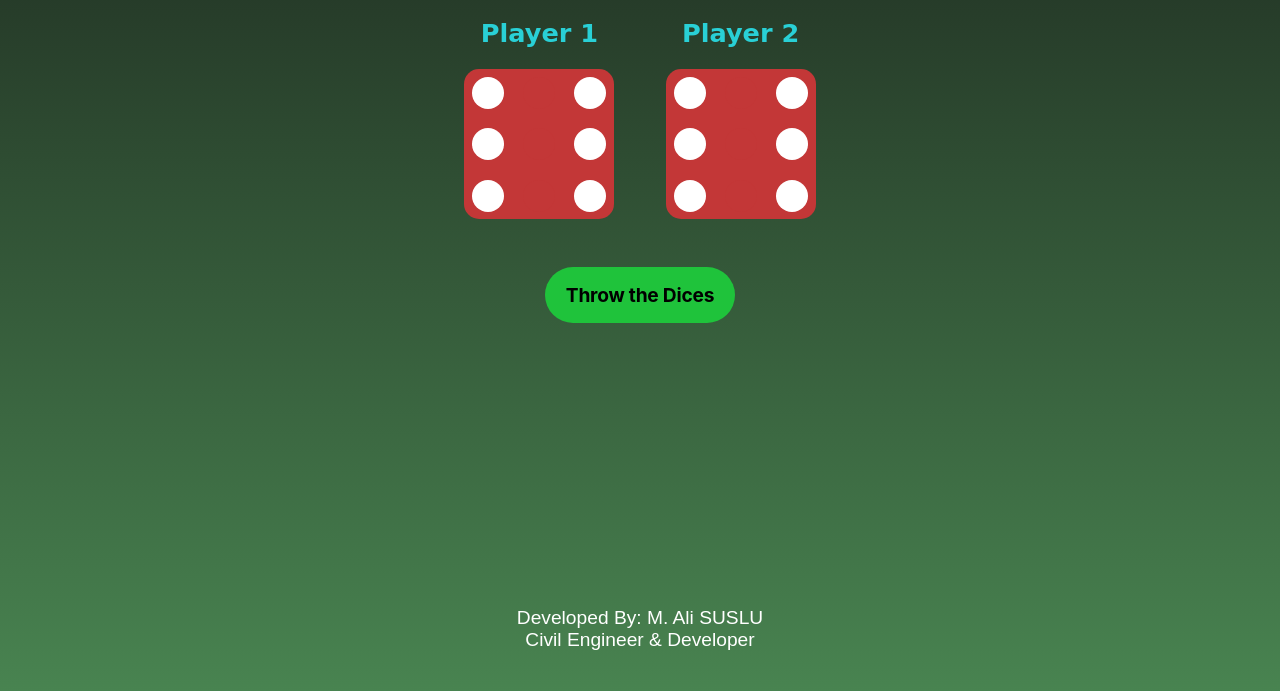
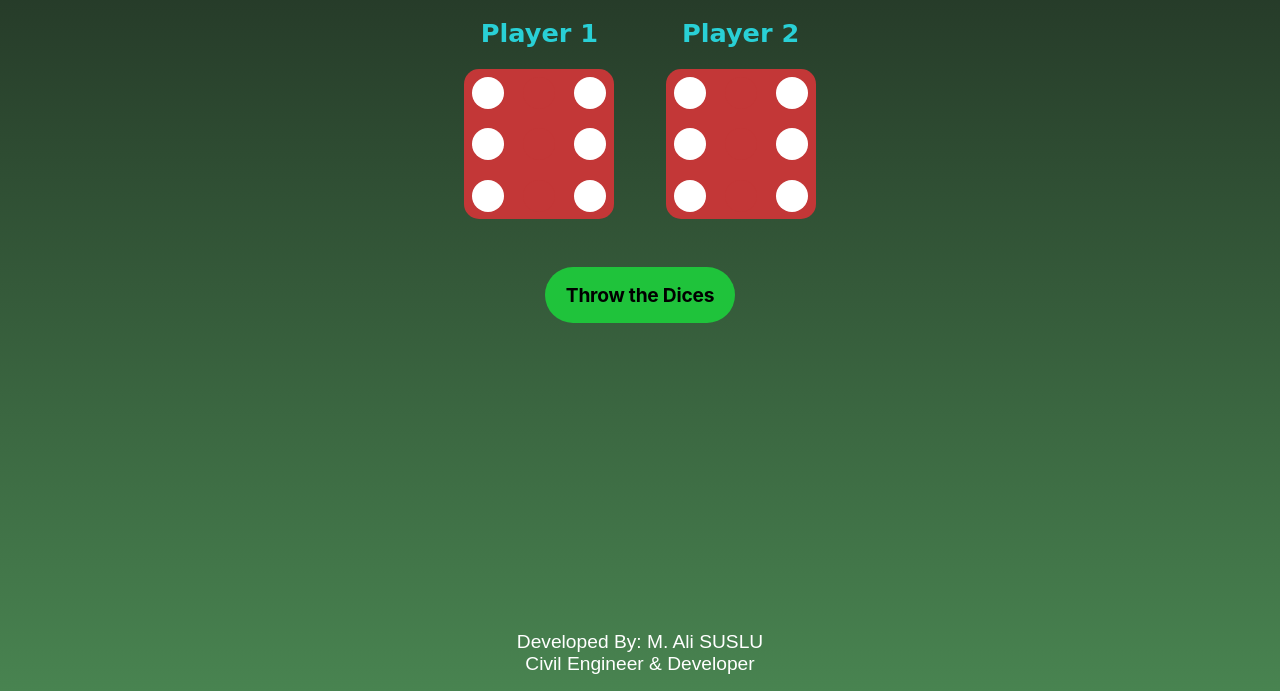
Before and after one commit to malisuslu/the_dicee_challenge, a plain HTML site: page index.html in a window 1280 px wide. Shown: the part 109-800 px from the top of the page. Drawn offline with Linux system fonts and the light colour scheme.

Commit message:
"Additional correction"

```diff
--- a/style.css
+++ b/style.css
@@ -92,7 +92,7 @@ h2 {
 footer {
     position: absolute;
     width: 100vw;
-    bottom: 5vh;
+    bottom: 2vh;
     text-align: center;
     font-family: 'Brush Script MT', sans-serif;
     font-size: 1.5vw;
```
